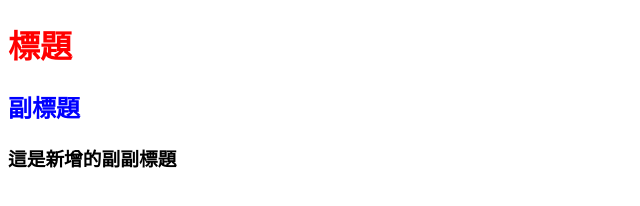
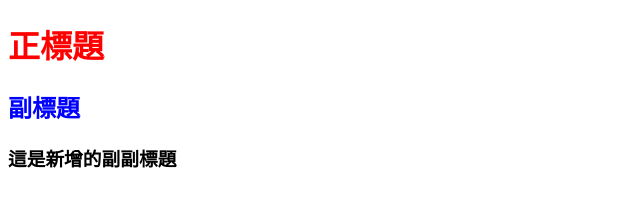
Before and after one commit to kimm6451/1024-1, a plain HTML site: page index.html in a window 1280 px wide. Shown: the whole page, without its empty margins (0-640 px from the left). Drawn offline with Linux system fonts and the light colour scheme.

Commit message:
修改h1

```diff
--- a/index.html
+++ b/index.html
@@ -10,7 +10,7 @@
 </head>
 
 <body>
-    <h1>標題</h1>
+    <h1>正標題</h1>
     <h2>副標題</h2>
     <h3>這是新增的副副標題</h3>
 
```
